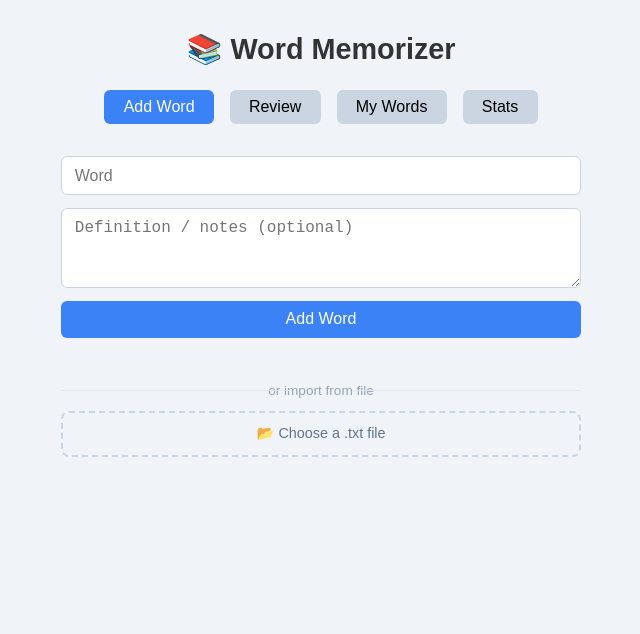
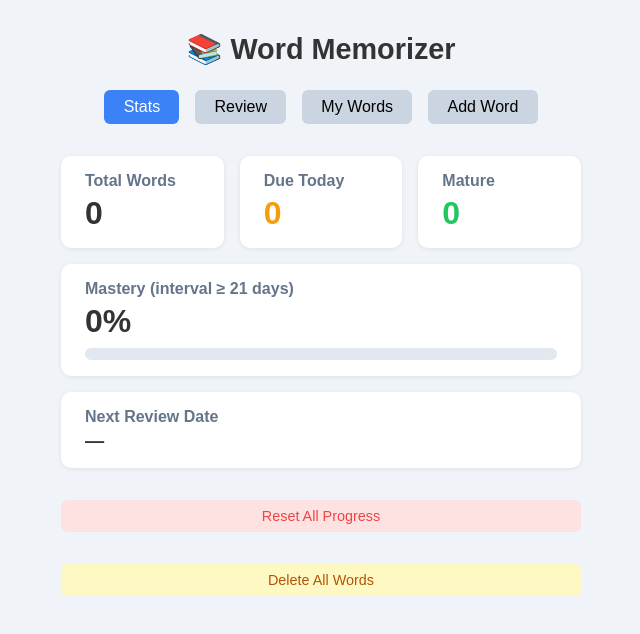
Before and after one commit to xiaozheng2013/words, a plain HTML site: page memorize_words/index.html in a window 1280 px wide. Shown: the whole page, without its empty margins (319-959 px from the left). Drawn offline with Linux system fonts and the light colour scheme.

Commit message:
A better working version

```diff
--- a/memorize_words/index.html
+++ b/memorize_words/index.html
@@ -71,14 +71,14 @@
 <body>
   <h1>📚 Word Memorizer</h1>
   <nav>
-    <button class="active" onclick="showView('add')">Add Word</button>
+    <button class="active" onclick="showView('stats')">Stats</button>
     <button onclick="showView('review')">Review</button>
     <button onclick="showView('list')">My Words</button>
-    <button onclick="showView('stats')">Stats</button>
+    <button onclick="showView('add')">Add Word</button>
   </nav>
 
   <!-- Add Word -->
-  <div id="view-add" class="view active">
+  <div id="view-add" class="view">
     <div class="add-form">
       <input id="input-word" type="text" placeholder="Word" />
       <textarea id="input-def" placeholder="Definition / notes (optional)"></textarea>
@@ -118,7 +118,7 @@
   </div>
 
   <!-- Stats -->
-  <div id="view-stats" class="view">
+  <div id="view-stats" class="view active">
     <div id="stats-area">
       <div class="stat-row">
         <div class="stat-box"><h3>Total Words</h3><p id="stat-total">0</p></div>
@@ -149,6 +149,8 @@
     });
 
     function save() { localStorage.setItem('wm_words', JSON.stringify(words)); }
+
+    renderStats();
 
     function showView(name) {
       document.querySelectorAll('.view').forEach(v => v.classList.remove('active'));
```
